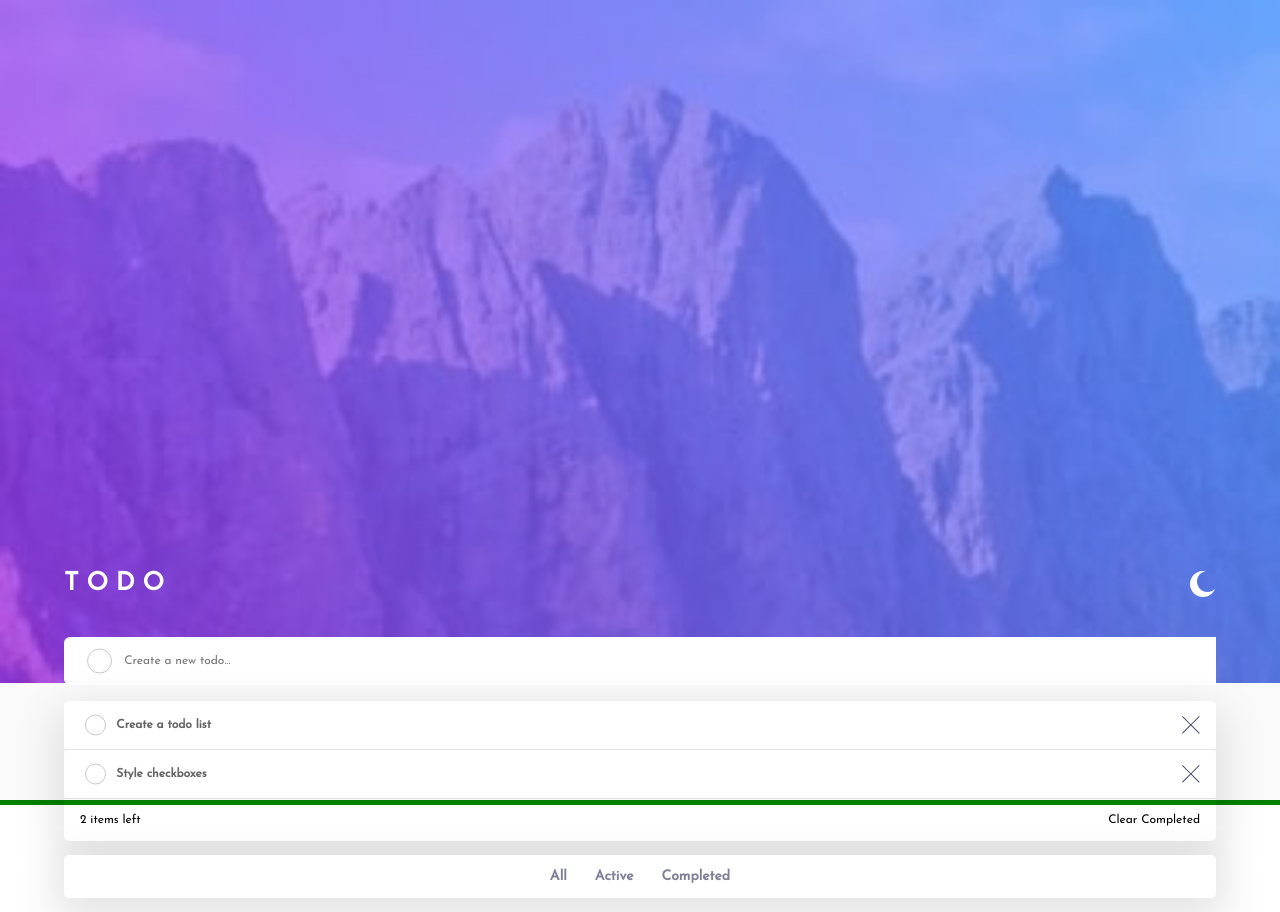
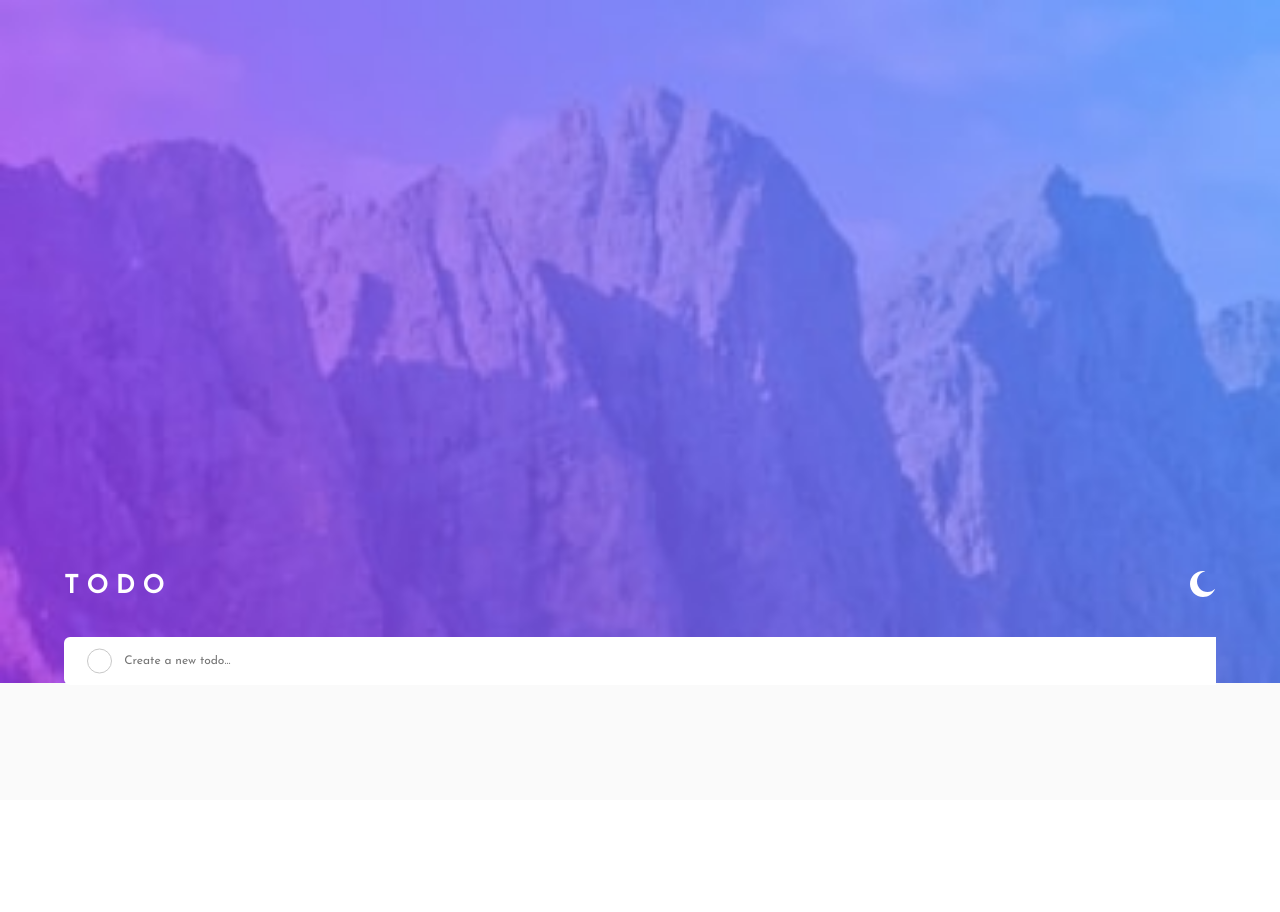
Before and after one commit to pawel975/todoapp-frontend-mentor, a React (Create React App) app: page / in a window 1280 px wide. After the commit the page ends 800 px from the top, so only its background shows below. Built offline with nearby package versions, Linux system fonts and the light colour scheme.

Commit message:
add task function

```diff
--- a/package.json
+++ b/package.json
@@ -11,6 +11,7 @@
     "react-icons": "^4.2.0",
     "react-scripts": "4.0.3",
     "styled-components": "^5.2.2",
+    "uuid": "^8.3.2",
     "web-vitals": "^1.1.1"
   },
   "scripts": {
--- a/src/components/AddTodo/AddTodo.js
+++ b/src/components/AddTodo/AddTodo.js
@@ -1,11 +1,13 @@
-import React from 'react'
+import React, { useState, useContext } from 'react'
 import styled from 'styled-components';
+import { ToDoContext } from '../ToDoContext/ToDoContext';
+import { v4 as uuidv4} from "uuid";
 
 const AddTodoWrapper = styled.div`
     width: 100%;
     height: auto;
     /* box-shadow: 0px 10px 30px 18px rgba(0,0,0,0.1); */
-    label {
+    form {
         border-radius:6px;
         width: 100%;
         height:3em;
@@ -31,15 +33,38 @@ const AddTodoWrapper = styled.div`
         }
     }
 `
+function AddTodo() {
 
-function AddTodo() {
+    const [tasks, setTasks] = useContext(ToDoContext)
+    const [taskValue, setTaskValue] = useState('')
+
+    const handleSubmit = (e)=> {
+        e.preventDefault()
+        if(taskValue === "") return
+        setTasks(prevTasks => ([
+            ...prevTasks,
+            {
+                id: uuidv4(),
+                name: taskValue,
+                completed:false,
+            },
+        ]))
+        setTaskValue("")
+    }
+
+    const handleTaskValue = (e)=> {
+        e.preventDefault()
+        setTaskValue(e.target.value)
+    }
+
     return (
         <AddTodoWrapper>
             <div>
-                <label>
-                    <input type="radio" id="set-task" />
-                    <input type="text" placeholder='Create a new todo...' id="create-task"/>
-                </label>
+                <form autoComplete="off" onSubmit={handleSubmit}>
+                    <input type="radio" id="set-task" onClick={handleSubmit} checked={false}/>
+                    <input value={taskValue} onChange={handleTaskValue} type="text" placeholder='Create a new todo...' id="create-task"/>
+
+                </form>
              </div>
         </AddTodoWrapper>
     )
--- a/src/components/App/App.js
+++ b/src/components/App/App.js
@@ -16,7 +16,6 @@ const theme = {
   },
   dark : {
     background: 'hsl(235, 21%, 11%)',
-    // VeryDarkDesaturatedBlue: 'hsl(235, 24%, 19%)',
     text0: 'hsl(234, 39%, 85%)',
     text1: 'hsl(236, 33%, 92%)',
     text2: 'hsl(234, 11%, 52%)',
@@ -28,8 +27,7 @@ const theme = {
 const AppWrapper = styled.div`
 
   font-family: 'Josefin Sans', sans-serif;
-  height: 100vh;
-  outline: 5px solid green;
+  min-height: 100vh;
   width: auto;
   position: relative;
   display: flex;
--- a/src/components/Task/Task.js
+++ b/src/components/Task/Task.js
@@ -1,6 +1,6 @@
-import React from 'react';
+import React, {useContext, useState } from 'react';
 import styled from 'styled-components'
-import close from '../../images/icon-cross.svg';
+import { ToDoContext } from '../ToDoContext/ToDoContext';
 
 const TaskWrapper = styled.div`
     width: 100%;
@@ -29,21 +29,46 @@ const TaskWrapper = styled.div`
             font-size: 12px;
             font-weight:700;
             /* outline:2px solid purple; */
+            padding:1em;
         }
         svg{
-            margin: 0 1em 0 0;
+            margin: 1em;
+            padding:0.6em;
+            overflow:hidden;
+            /* outline: 2px solid green; */
         }
 
     }
 `
 
-const Task = ({name, active, completed}) => {
+const Task = ({id,name, completed}) => {
+
+const [tasks, setTasks] = useContext(ToDoContext)
+const [checked, setChecked] = useState(false)
+
+const handleChecked = (e) => {
+    setChecked(!checked)
+    const index = e.target.parentNode.parentNode.id
+    const tempTasks = [...tasks]
+    setTasks(
+    tempTasks.map(item => {
+        if (item.id === index) {
+        return {
+            ...item,
+            completed: !completed,
+        }
+        } else {
+        return item
+        }
+    })
+)
+}
     return(
-        <TaskWrapper>
+        <TaskWrapper id={id} completed={completed}>
             <label>
-                <input type="radio"  />
-                <span>{name}</span>
-                <svg xmlns="http://www.w3.org/2000/svg" width="18" height="18"><path fill="#494C6B" fill-rule="evenodd" d="M16.97 0l.708.707L9.546 8.84l8.132 8.132-.707.707-8.132-8.132-8.132 8.132L0 16.97l8.132-8.132L0 .707.707 0 8.84 8.132 16.971 0z"/></svg>
+                <input onClick={handleChecked} type="radio" checked={checked} />
+                <span>{name}{String(Boolean(completed))}</span>
+                <svg xmlns="http://www.w3.org/2000/svg" width="17" height="17"><path fill="#494C6B" fill-rule="evenodd" d="M16.97 0l.708.707L9.546 8.84l8.132 8.132-.707.707-8.132-8.132-8.132 8.132L0 16.97l8.132-8.132L0 .707.707 0 8.84 8.132 16.971 0z"/></svg>
             </label>
      </TaskWrapper>
     )
--- a/src/components/TaskList/TaskList.js
+++ b/src/components/TaskList/TaskList.js
@@ -21,7 +21,7 @@ const TaskListWrapper = styled.div `
         align-items:center;
         span {
             font-size: 12px;
-            color: ${props=> props.theme.light.completed};
+            color: ${props=> props.theme.light.clear};
         }
     }
 `
@@ -50,18 +50,24 @@ const TaskFilters = styled.ul`
         }
 `
 
+const DragAndDrop = styled.div`
+        h5{
+        color: ${props => props.theme.light.clear};
+        font-weight: 400;
+        }
+`
+
 const TaskList = () => {
 
     const [tasks, setTasks] = useContext(ToDoContext)
 
     const AllTasks = tasks.map(task=>(
-        <Task name={task.name} active={task.active} completed={task.completed}/>
-
+        <Task id={task.id} key={task.id} name={task.name} completed={task.completed}/>
     ))
-
     return(
         <>
             {AllTasks.length > 0 ?
+            <>
                 <TaskListWrapper>
                     {AllTasks}
                     <section>
@@ -69,12 +75,16 @@ const TaskList = () => {
                         <span>Clear Completed</span>
                     </section>
                 </TaskListWrapper>
+                <TaskFilters>
+                    <li>All</li>
+                    <li>Active</li>
+                    <li>Completed</li>
+                </TaskFilters>
+                <DragAndDrop>
+                    <h5>Drag and drop to reorder the list</h5>
+                </DragAndDrop>
+                </>
                     : null}
-                <TaskFilters>
-                        <li>All</li>
-                        <li>Active</li>
-                        <li>Completed</li>
-                </TaskFilters>
         </>
     )
 }
--- a/src/components/ToDoContext/ToDoContext.js
+++ b/src/components/ToDoContext/ToDoContext.js
@@ -3,19 +3,7 @@ import React, {useState, createContext } from 'react';
 export const ToDoContext = createContext()
 
 export const ToDoProvider = props => {
-    const [tasks, setTasks] = useState([
-        {
-            name: "Create a todo list",
-            active: true,
-            completed: true,
-        },
-        {
-            name: "Style checkboxes",
-            active: true,
-            completed: true,
-        }
-    ])
-
+    const [tasks, setTasks] = useState([])
 
     return(
         <ToDoContext.Provider value={[tasks, setTasks]}>
```
Also changed, not shown: src/_variables.scss (deleted, +0 -18 lines), 1 other file (tests, documents, lock files or other folders).
